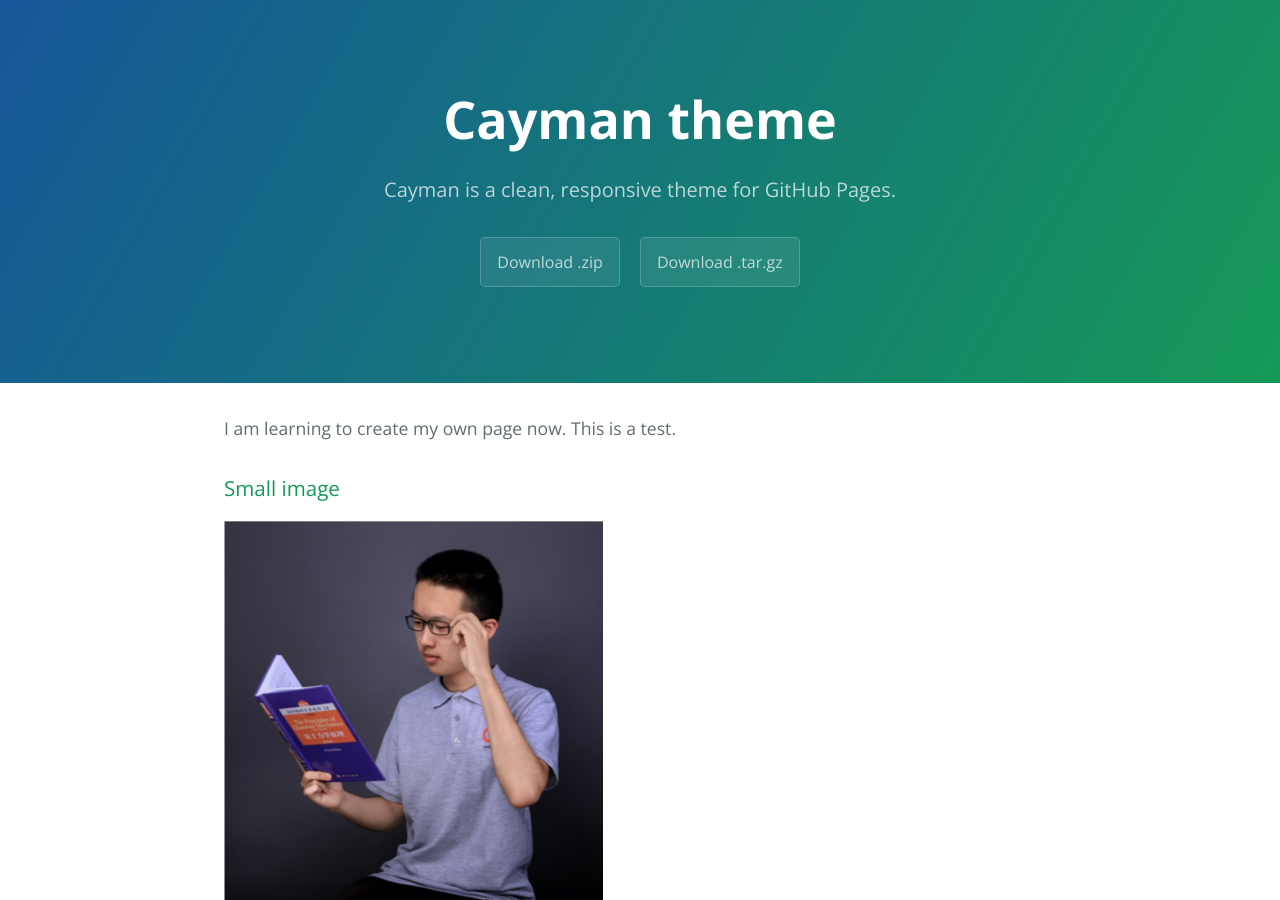
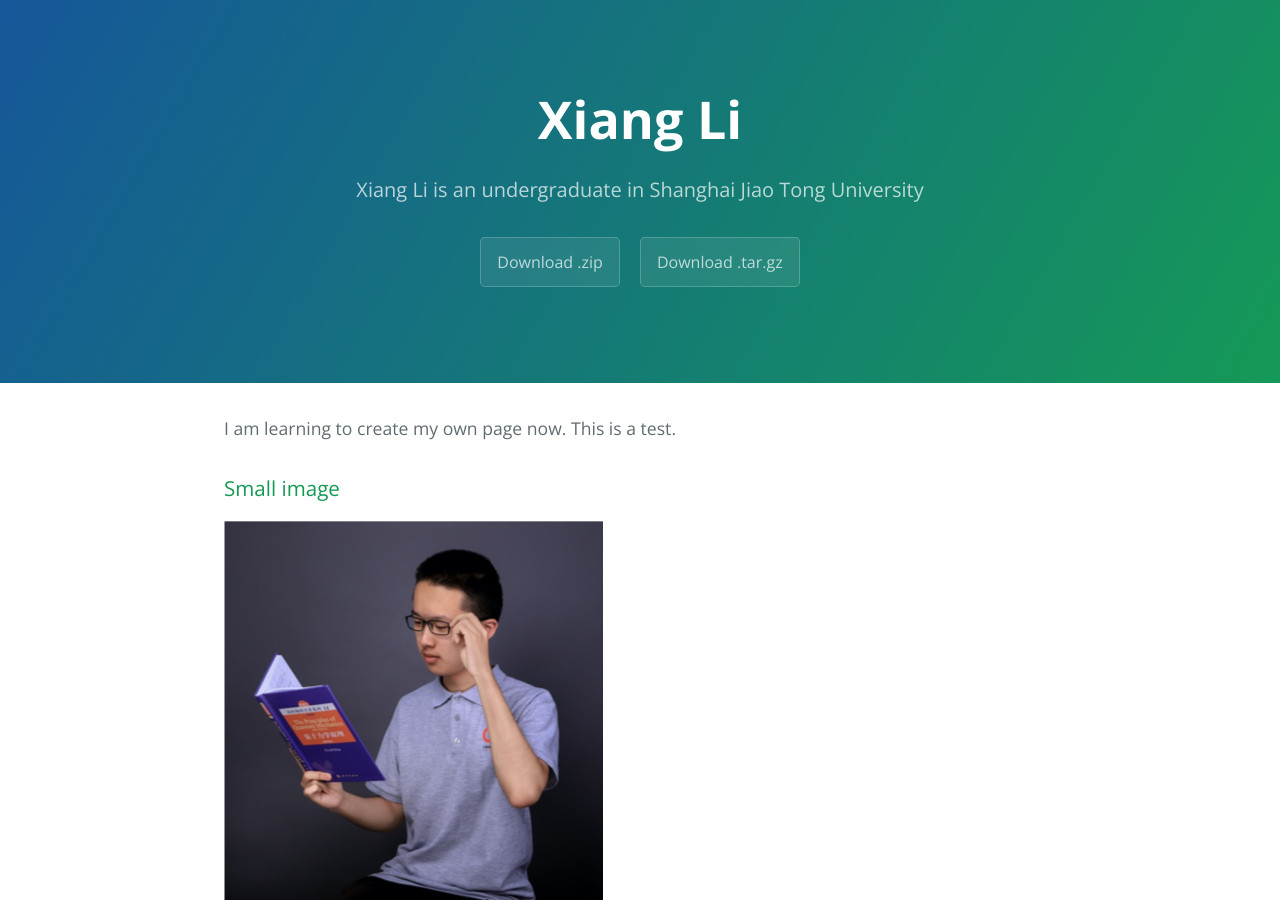
Before and after one commit to XiangLi0824/XiangLi0824.github.io, a Jekyll site: the page built from index.md, in a window 1280 px wide and 900 px high. Built offline with Jekyll 4.4.1, drawn with Linux system fonts in a browser that asks for light colours.

Commit message:
Change Title

```diff
--- a/_config.yml
+++ b/_config.yml
@@ -1,5 +1,5 @@
-title: Cayman theme
-description: Cayman is a clean, responsive theme for GitHub Pages.
+title: Xiang Li
+description: Xiang Li is an undergraduate in Shanghai Jiao Tong University
 show_downloads: true
 google_analytics:
 theme: jekyll-theme-cayman
```
Also changed, not shown: 1 other file.
